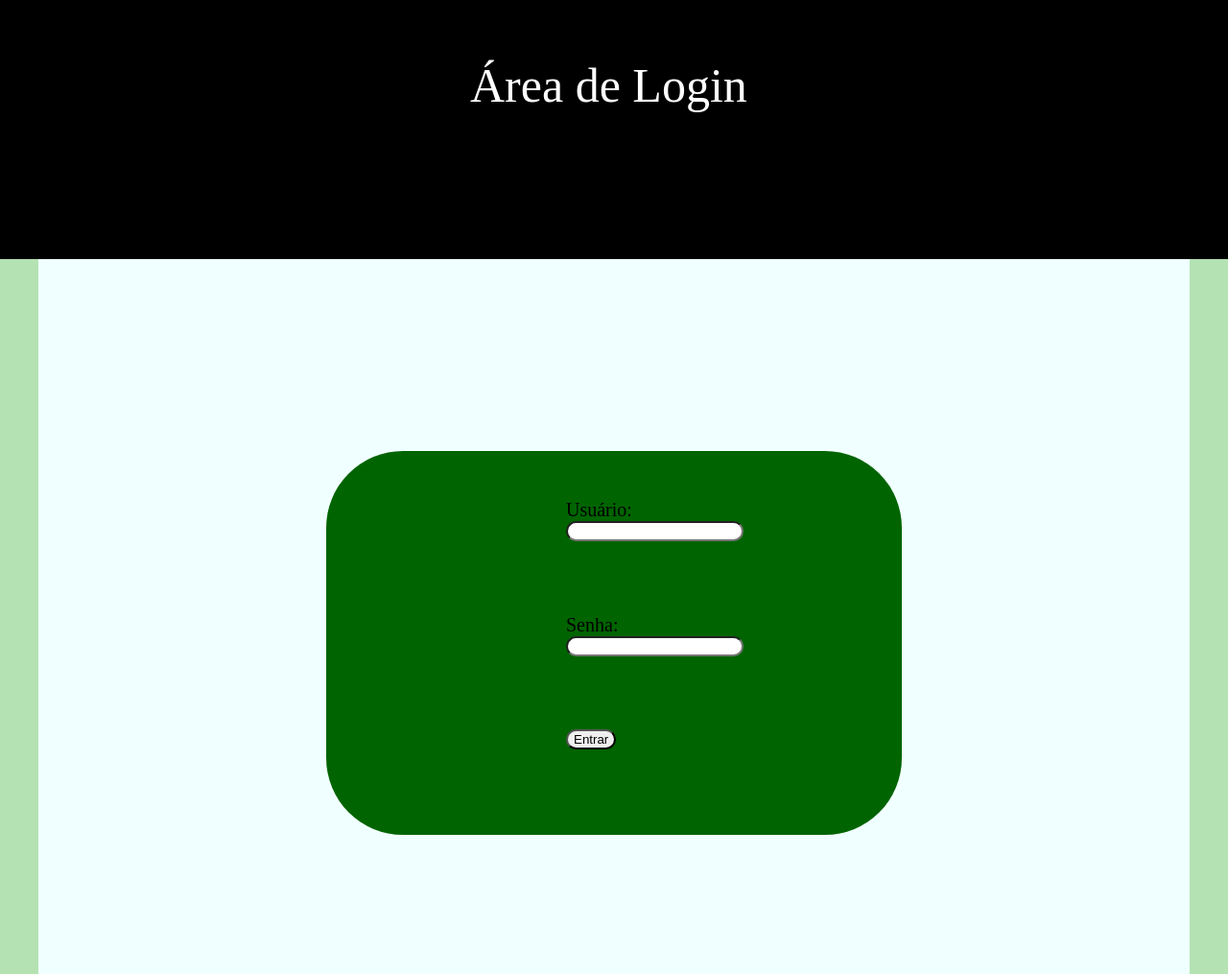
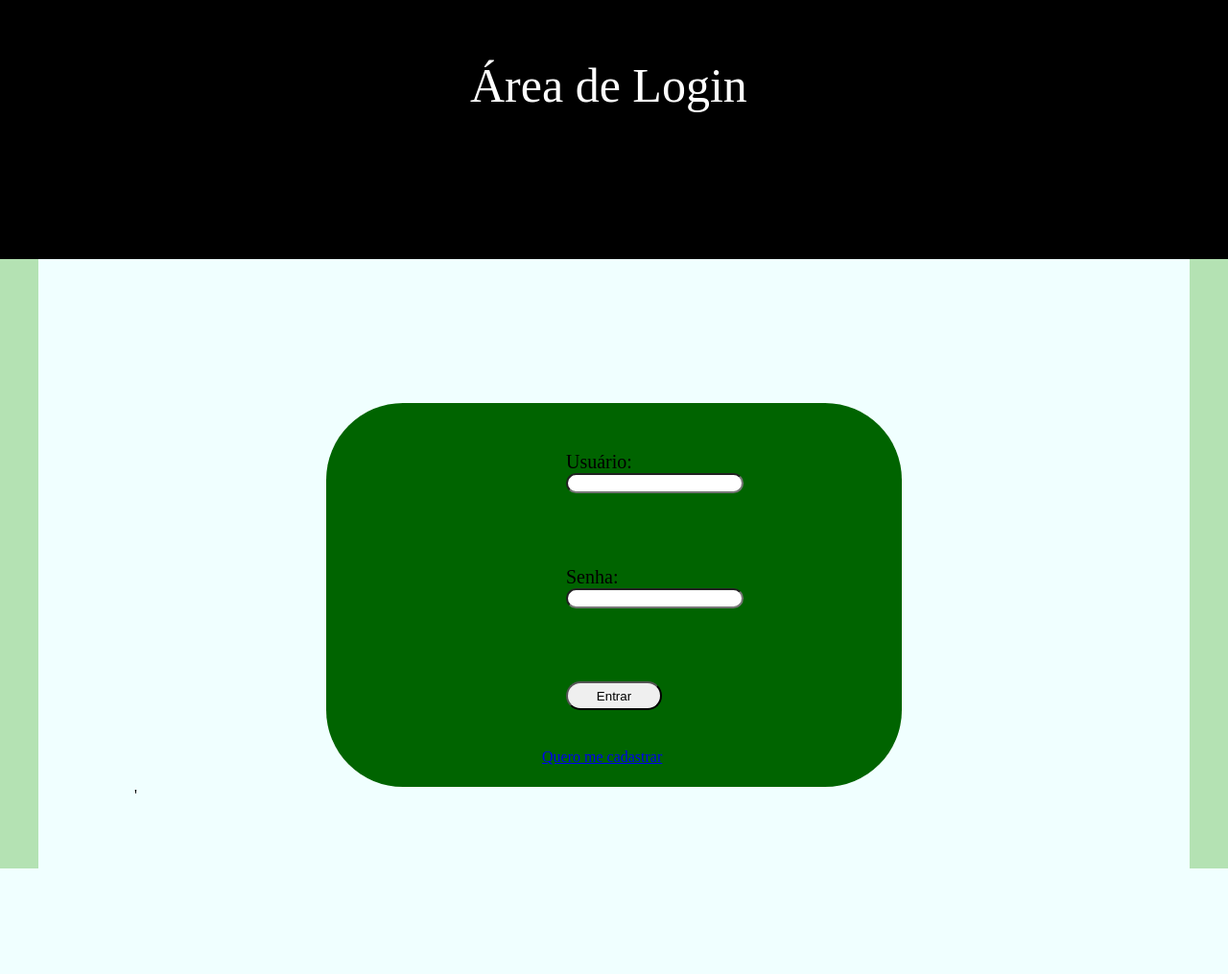
Before and after one commit to ProCodeTcc/GerenciadorDeTarefas, a PHP site: page / in a window 1280 px wide. Shown: the whole page at 96% size. After the commit the page ends 905 px from the top, so only its background shows below. Run offline with PHP 8.4, Linux system fonts and the light colour scheme.

Commit message:
atualizacao login

```diff
--- a/css/styleLogin.css
+++ b/css/style.css
@@ -47,7 +47,7 @@ header{
     margin-left: auto;
     margin-right: auto;
     width: 1000px;
-    height: 545px;
+    height: 435px;
     background-color: azure;
     padding: 100px;
 
@@ -59,7 +59,7 @@ header{
     margin-right: auto;
     width: 600px;
     height: 400px;
-    margin-top: 100px;
+    margin-top: 50px;
     background-color:darkgreen ;
     border-radius: 80px;
 
@@ -108,4 +108,23 @@ header{
 
 #botao{
     border-radius: 40px;
+    width: 100px;
+    height: 30px;
 }
+
+#referencia{
+    width: 150px;
+    height: 20px;
+    margin-left: auto;
+    margin-right: auto;
+
+}
+
+#link{
+
+    width: 100px;
+    height: 20px;
+    margin-left: auto;
+    margin-right: auto;
+
+}
--- a/index.html
+++ /dev/null
@@ -1,41 +0,0 @@
-<html>
-    <head>
-        <title> Projeto1 </title>
-        <link rel="stylesheet" type="text/css" href="css/styleLogin.css">
-        <meta charset="utf-8">
-    </head>
-    <body>
-
-        <header>
-            <div id="centro">
-                <div id="titulo">
-                    Área de Login
-                </div>
-            </div>
-        </header>
-
-            <div id="subtela">
-
-                <div id="login">
-                    <div class="cadastro">
-                        Usuário:
-                        <div class="dados">
-                            <input class="input" type="text" name="txtNome" >
-                        </div>
-                    </div>
-                    <div class="cadastro">
-                        Senha:
-                        <div class="dados">
-                            <input class="input" type="text" name="txtSenha" >
-                        </div>
-                    </div>
-                    <div class="cadastro">
-                        <button id="botao" type="submit" name="btn">Entrar</button>
-                    </div>
-                </div>
-
-            </div>
-
-
-    </body>
-</html>
--- /dev/null
+++ b/index.php
@@ -0,0 +1,68 @@
+<?php
+
+include ("conexao.php");
+
+$conexao = conectar();
+
+
+
+if(isset($_GET["btn"])){
+    $email = $_GET["txtemail"];
+    $senha = $_GET["txtsenha"];
+
+    $sql = "select * from tbl_usuario where email = '".$email."' and senha = '".$senha."'";
+
+    $retorno = mysqli_query($conexao, $sql);
+    if($usuario = mysqli_fetch_assoc($retorno)){
+
+    }
+
+}
+
+?>
+
+<html>
+    <head>
+        <title> Projeto1 </title>
+        <link rel="stylesheet" type="text/css" href="css/style.css">
+        <meta charset="utf-8">
+    </head>
+    <body>
+
+        <header>
+            <div id="centro">
+                <div id="titulo">
+                    Área de Login
+                </div>
+            </div>
+        </header>
+
+            <div id="subtela">
+
+                <form method="get">
+                    <div id="login">
+                        <div class="cadastro">
+                            Usuário:
+                            <div class="dados">
+                                <input class="input" type="text" name="txtemail" >
+                            </div>
+                        </div>
+                        <div class="cadastro">
+                            Senha:
+                            <div class="dados">
+                                <input class="input" type="text" name="txtsenha" >
+                            </div>
+                        </div>
+                        <div class="cadastro">
+                            <button id="botao" type="submit" name="btn" value="entrar">Entrar</button>
+                        </div>
+                        <div id="referencia">
+                            <a id="link" href="cadastro.php">Quero me cadastrar</a>
+                        </div>
+                    </div>'
+                </form>
+            </div>
+
+
+    </body>
+</html>
```
